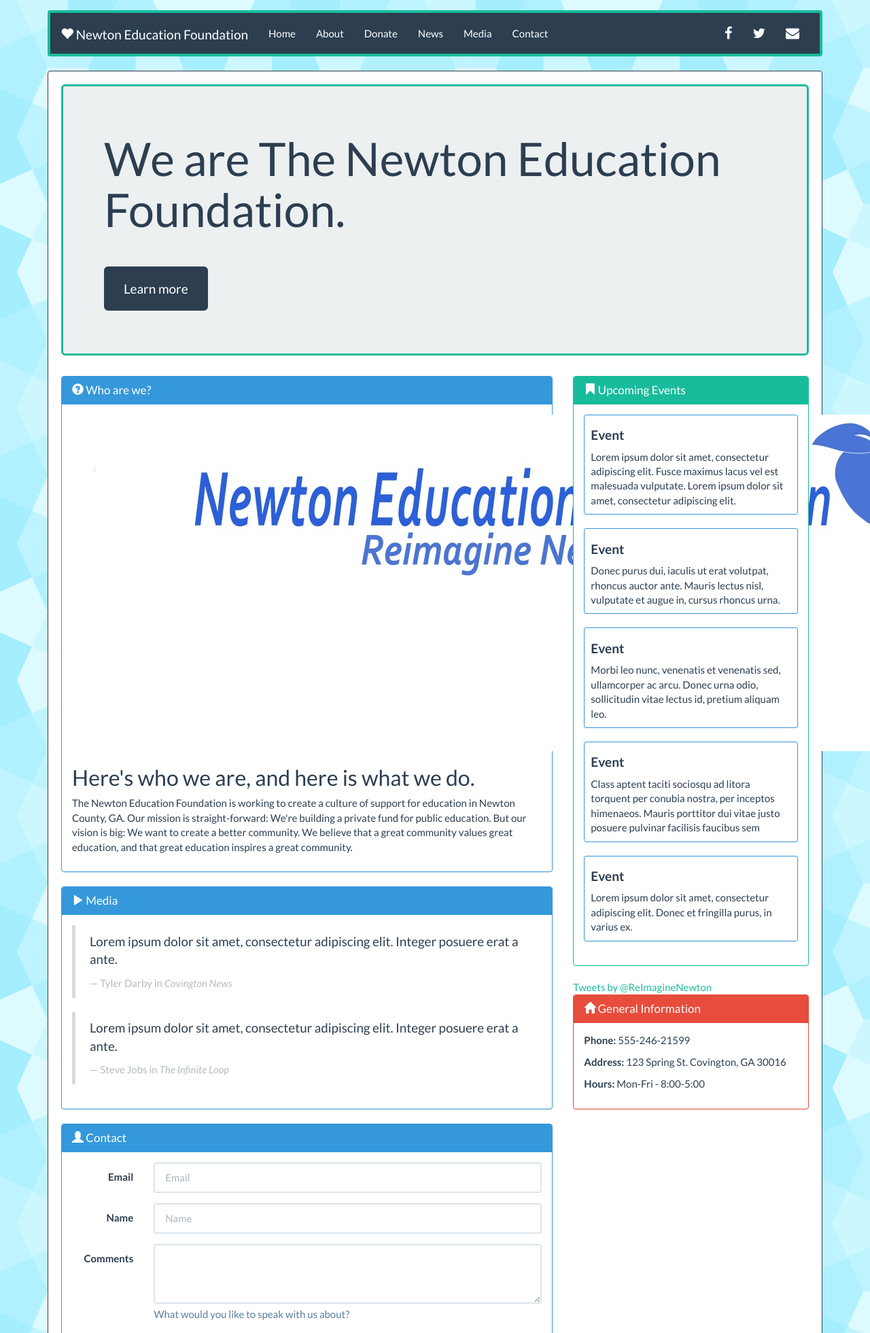
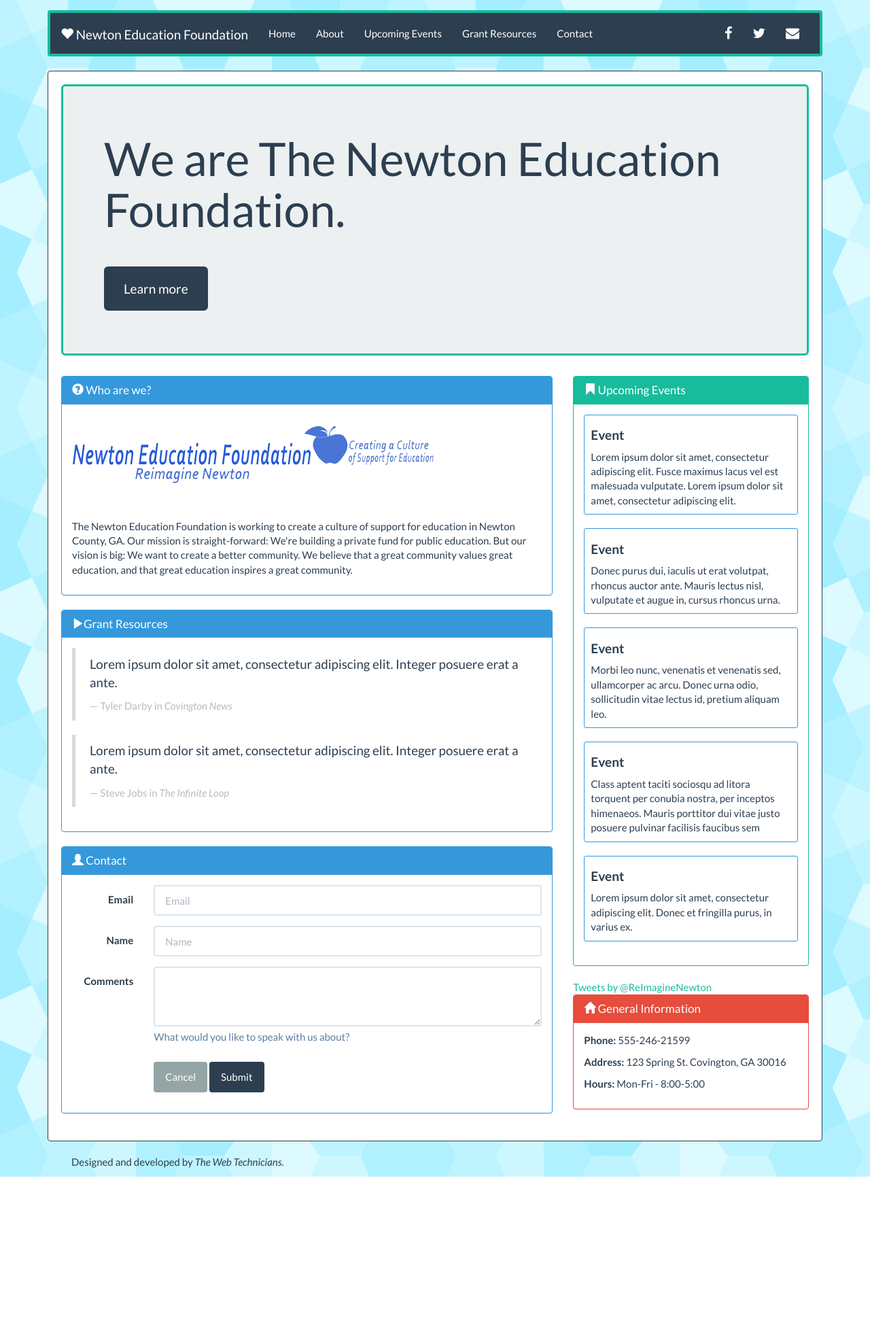
Before and after one commit to 3DSolutions/NewtonEducationFoundation, a PHP site: page / in a window 1280 px wide; the page is wider, and only the part inside the window is pictured. Shown: the top 1961 px of that part at 68% size. After the commit the page ends 1731 px from the top of that part, so only its background shows below. Run offline with PHP 8.4, Linux system fonts and the light colour scheme; some libraries are stand-ins or nearby versions.

Commit message:
Prepping frontend.

```diff
--- a/public/css/site.css
+++ b/public/css/site.css
@@ -19,9 +19,14 @@ body {
 	margin-top: 2em;
 }
 
+.design {
+	margin-left: 7em;
+}
+
 @media (max-width: 767px) {
 	.title {
 		margin-left: 30px;
+		margin-right: 10px;
 		font-size: 44px;
 	}
 
@@ -34,4 +39,19 @@ body {
 		margin-top: 30px;
 		margin-left: 30px;
 	}
+
+	.design {
+		margin-left: 1em;
+		font-size: 8pt;
+	}
+
+	#sub {
+		display: block;
+	}
 }
+
+@media (min-width: 768px) {
+	#sub {
+		display: none;
+	}
+}
--- a/public/index.html
+++ b/public/index.html
@@ -31,16 +31,16 @@
 			    <div class="collapse navbar-collapse" id="bs-navbar-collapse-1">
 			      <ul class="nav navbar-nav">
 			        <li><a href="#">Home <span class="sr-only">(current)</span></a></li>
-					<li><a href="#news">About</a></li>
-			        <li><a href="#donate">Donate</a></li>
-					<li><a href="#news">News</a></li>
-					<li><a href="#media">Media</a></li>
+					<li><a href="#about">About</a></li>
+			        <!--<li><a href="#donate">Donate</a></li>-->
+					<li><a href="#events">Upcoming Events</a></li>
+					<li><a href="#grant">Grant Resources</a></li>
 					<li><a href="#contact">Contact</a></li>
 			      </ul>
 				  <ul class="nav navbar-nav navbar-right">
-					  <li><a href="#" class="fa fa-facebook fa-lg"></a></li>
-					  <li><a href="#" class="fa fa-twitter fa-lg"></a></li>
-					  <li><a href="#" class="fa fa-envelope fa-lg"></a></li>
+					  <li><a href="https://www.facebook.com/ReimagineNewton" class="fa fa-facebook fa-lg"></a></li>
+					  <li><a href="https://twitter.com/ReImagineNewton" class="fa fa-twitter fa-lg"></a></li>
+					  <li><a href="#contact" class="fa fa-envelope fa-lg"></a></li>
 			      </ul>
 			    </div>
 			  </div>
@@ -59,8 +59,8 @@
 								</h3>
 							</div>
 							<div class="panel-body">
-								<img src="/img/nef.jpg"><br>
-								<h2>
+								<img src="/img/logo.png"><br>
+								<h2 id="sub">
 									Here's who we are, and here is what we do.
 								</h2>
 								<p>
@@ -70,10 +70,10 @@
 								</p>
 							</div>
 						</div>
-						<div class="panel panel-info"  id="media">
+						<div class="panel panel-info"  id="grant">
 							<div class="panel-heading">
 								<h3 class="panel-title">
-									<span class="glyphicon glyphicon-play" aria-hidden="true"></span> Media
+									<span class="glyphicon glyphicon-play" aria-hidden="true"></span>Grant Resources
 								</h3>
 							</div>
 							<div class="panel-body">
@@ -145,7 +145,7 @@
 									<span class="glyphicon glyphicon-user" aria-hidden="true"></span> Contact
 								</h3>
 							</div>
-							<div class="panel-body">
+							<div class="panel-body" id="content">
 								<form class="form-horizontal">
 								  <fieldset>
 									<div class="form-group">
@@ -239,10 +239,11 @@
 				</div>
 			</div>
 		</div>
+		<footer>
+			<script src="https://code.jquery.com/jquery-latest.min.js"></script>
+			<script src="src/js/bootstrap.min.js"></script>
+			<script src="src/js/site.js"></script>
+			<p class="design">Designed and developed by <em>The Web Technicians</em>.</p>
+		</footer>
 	</body>
-	<footer>
-		<script src="https://code.jquery.com/jquery-latest.min.js"></script>
-		<script src="src/js/bootstrap.min.js"></script>
-		<script src="src/js/site.js"></script>
-	</footer>
 </html>
```
Also changed, not shown: public/img/logo.png (added).
